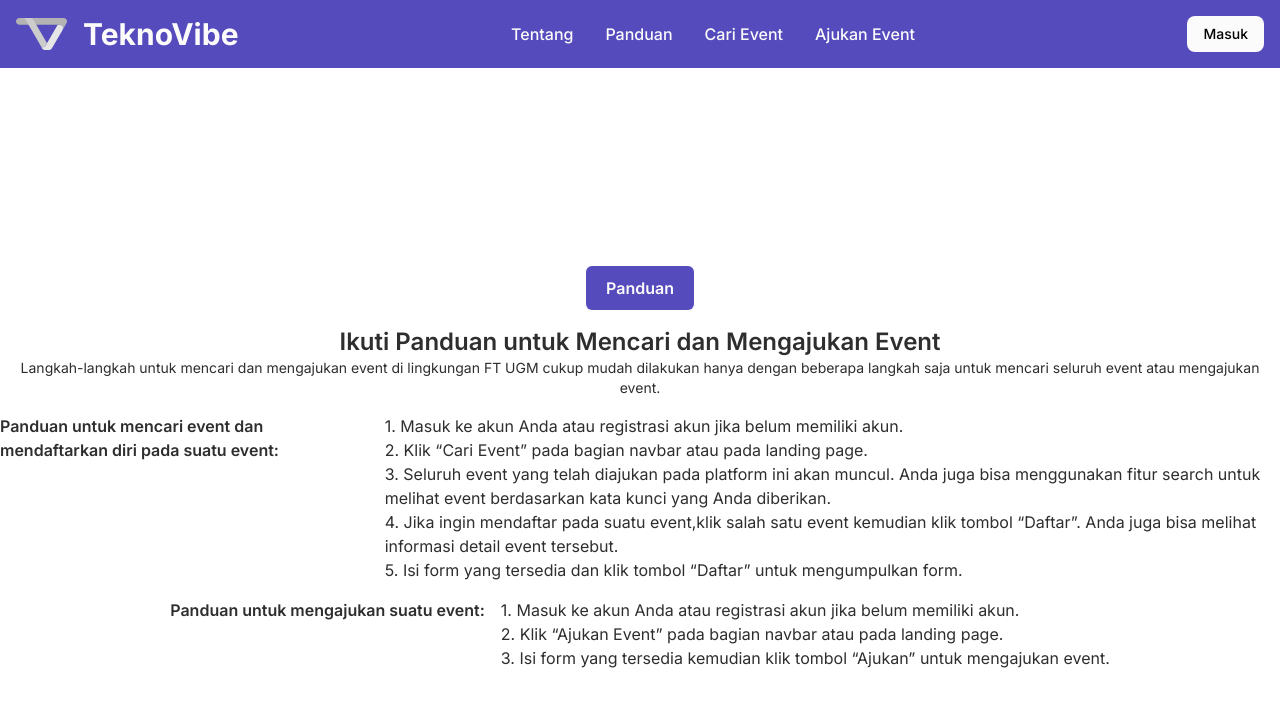
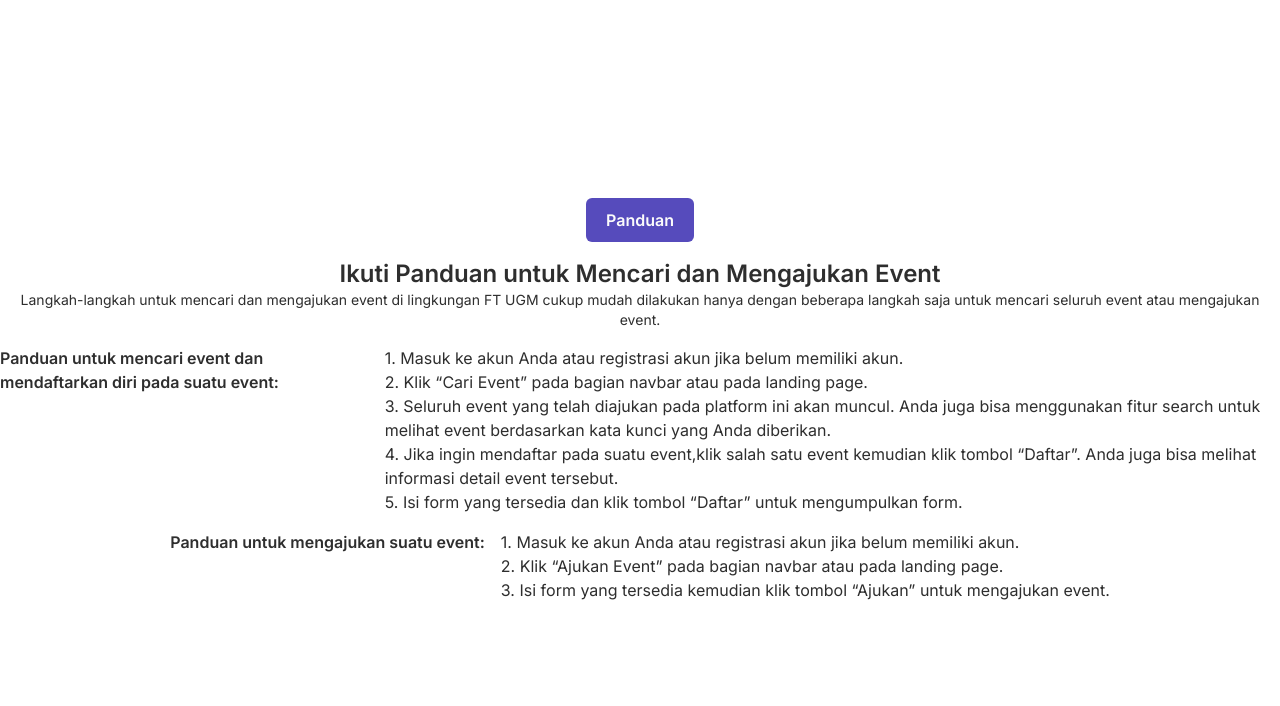
Before and after one commit to adhityabye/teknoVibe, a Next.js app in the folder frontend/: page /panduan in a window 1280 px wide. Shown: the top 706 px of the page. Built offline with nearby package versions, Linux system fonts and the light colour scheme.

Commit message:
feat: import navbar component to page.jsx

```diff
--- a/frontend/src/app/layout.js
+++ b/frontend/src/app/layout.js
@@ -1,6 +1,5 @@
 import { Inter, Josefin_Sans } from 'next/font/google'
 import './globals.css'
-import Navbar from './components/Navbar';
 
 const inter = Inter({
   subsets: ["latin"],
@@ -25,7 +24,6 @@ export default function RootLayout({ children }) {
   return (
     <html>
       <body className={`${inter.variable} ${josefin.variable}`}>
-        <Navbar />
         {children}
       </body>
     </html>
--- a/frontend/src/app/page.jsx
+++ b/frontend/src/app/page.jsx
@@ -4,8 +4,9 @@ import Tentang from "./tentang/page";
 import Panduan from "./panduan/page";
 
 export default function Home(){
-  return(
+  return (
     <main>
+      <Navbar />
       <Hero />
       <Tentang />
       <Panduan />
```
